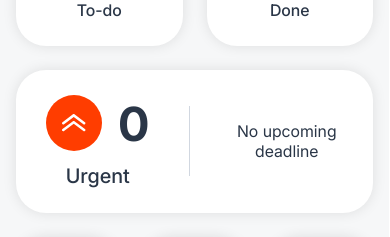
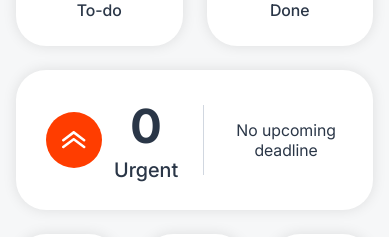
Before and after one commit to BilionIevgeniy/join, an Angular app: page /login in a window 390 px wide. Both pictures are taken after a click on the button "Guest Log in". Shown: the part 357-594 px from the top of the page. Built offline with nearby package versions, Linux system fonts and the light colour scheme; no server answers; the database is empty.

Commit message:
fix summarx tiles responsive

```diff
--- a/src/app/components/summary/summary-deadline-tile/summary-deadline-tile.html
+++ b/src/app/components/summary/summary-deadline-tile/summary-deadline-tile.html
@@ -1,12 +1,12 @@
 <button type="button" class="deadline-tile" (click)="tileClick.emit()">
   <div class="deadline-tile__urgent">
-    <div class="deadline-tile__urgent-top">
-      <span class="deadline-tile__badge">
-        <img class="deadline-tile__icon" src="assets/icons/urgent-prio-icon-white.svg" alt="" />
-      </span>
+    <span class="deadline-tile__badge">
+      <img class="deadline-tile__icon" src="assets/icons/urgent-prio-icon-white.svg" alt="" />
+    </span>
+    <div class="deadline-tile__urgent-right">
       <span class="deadline-tile__count">{{ urgentCount() }}</span>
+      <span class="deadline-tile__label">Urgent</span>
     </div>
-    <span class="deadline-tile__label">Urgent</span>
   </div>
 
   <span class="deadline-tile__divider"></span>
--- a/src/app/components/summary/summary-deadline-tile/summary-deadline-tile.scss
+++ b/src/app/components/summary/summary-deadline-tile/summary-deadline-tile.scss
@@ -5,7 +5,7 @@
 .deadline-tile {
   display: flex;
   grid-column: 1 / -1;
-  gap: 40px;
+  gap: 25px;
   align-items: center;
   justify-content: center;
   min-height: 140px;
@@ -24,19 +24,20 @@
   &:hover {
     color: #fff;
     background: #2a3647;
-    transform: scale(1.05);
+    transform: scale(1.02);
   }
 
   &__urgent {
     display: flex;
-    flex-direction: column;
     gap: 12px;
     align-items: center;
+    margin: 0 auto;
   }
 
-  &__urgent-top {
+  &__urgent-right {
     display: flex;
-    gap: 16px;
+    flex-direction: column;
+    gap: 4px;
     align-items: center;
   }
 
@@ -78,6 +79,7 @@
     flex-direction: column;
     gap: 4px;
     align-items: flex-start;
+    margin: 0 auto;
   }
 
   &__date {
@@ -88,6 +90,10 @@
   &__date-label,
   &__no-deadline {
     font-size: var(--font-size-sm);
+  }
+
+  &__date-label {
+    text-align: left;
   }
 
   @media (width <= 1024px) {
--- a/src/app/components/summary/summary-tile/summary-tile.scss
+++ b/src/app/components/summary/summary-tile/summary-tile.scss
@@ -29,7 +29,7 @@
   &:hover {
     color: #fff;
     background: #2a3647;
-    transform: scale(1.05);
+    transform: scale(1.02);
   }
 
   &__top {
```
